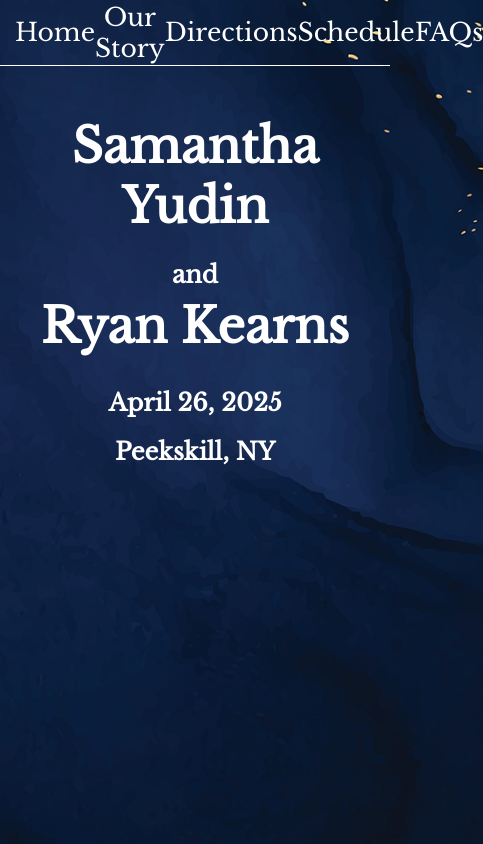
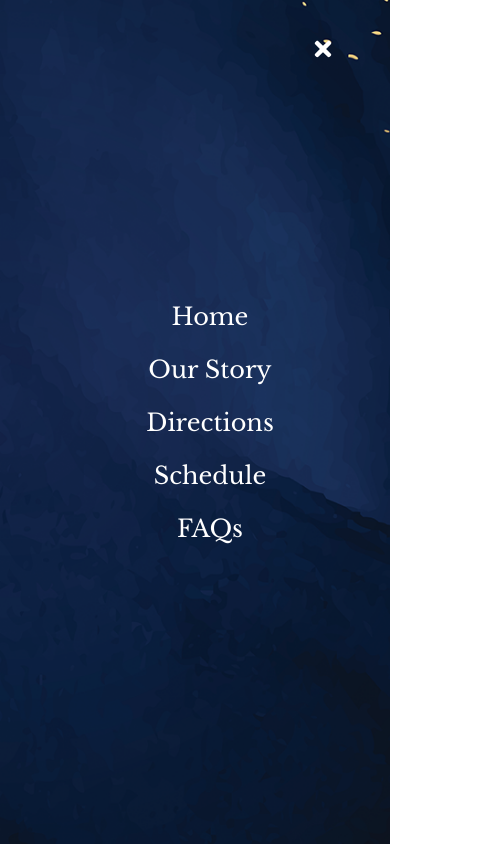
Before and after one commit to rhkearns/rksy-wedding-site, a React (Create React App) app: page / in a window 390 px wide. Shown: the whole page, 483 px wide, since content can reach past the window. Built offline with nearby package versions, Linux system fonts and the light colour scheme.

Commit message:
nav bar reponseive

```diff
--- a/src/components/Navbar/Navbar.jsx
+++ b/src/components/Navbar/Navbar.jsx
@@ -1,10 +1,18 @@
-import React from 'react';
+import React, { useRef } from 'react';
 import './navbar.scss';
+import { FaBars, FaTimes } from 'react-icons/fa';
 import { NavLink } from 'react-router-dom';
 
 const Navbar = () => {
+	const navRef = useRef();
+
+	const showNavbar = () => {
+		navRef.current.classList.toggle('responsive_nav');
+	};
+
 	return (
-		<nav className="nav-bar">
+		<header>
+			<nav ref={navRef} className="nav-bar">
 				<NavLink to="/" className="nav-link">
 					Home
 				</NavLink>
@@ -20,7 +28,14 @@ const Navbar = () => {
 				<NavLink to="/faqs" className="nav-link">
 					FAQs
 				</NavLink>
+				<button className="nav-btn nav-close-btn" onClick={showNavbar}>
+					<FaTimes />
+				</button>
 			</nav>
+			<button className="nav-btn" onClick={showNavbar}>
+				<FaBars />
+			</button>
+		</header>
 	);
 };
 
--- a/src/components/Navbar/navbar.scss
+++ b/src/components/Navbar/navbar.scss
@@ -4,20 +4,71 @@ nav {
 	justify-content: space-around;
 	padding: 0px 15px;
 	border-bottom: 1px solid white;
-}
-
-.nav-bar {
 	height: 65px;
 }
 
 .nav-bar a:hover {
-  border-bottom: 2px solid gold;
+	border-bottom: 2px solid rgb(209, 173, 12);
 }
 
 .nav-bar a {
 	text-decoration: none;
-  // margin-left: 24px;
 	font-weight: 500;
-  font-size: 25px;
+	font-size: 1.5rem;
 	color: white;
 }
+
+.nav-btn {
+	padding: 5px;
+	cursor: pointer;
+	background: transparent;
+	border: none;
+	outline: none;
+	color: white;
+	visibility: hidden;
+	opacity: 0;
+	font-size: 1.5rem;
+}
+
+// header div,
+// nav {
+// 	display: flex;
+// 	align-items: center;
+// }
+
+@media only screen and (max-width: 800px) {
+	.nav-btn {
+		visibility: visible;
+		opacity: 1;
+    right: true;
+	}
+
+	nav {
+		position: fixed;
+		top: 0;
+		left: 0;
+		height: 100%;
+		width: 100%;
+		display: flex;
+		flex-direction: column;
+		align-items: center;
+		justify-content: center;
+		gap: 1.5rem;
+		background: url(../../images/Background_small.png) no-repeat center center
+			fixed;
+		background-size: cover;
+    // background-color: purple;
+		transition: 1s;
+	}
+
+	.responsive_nav {
+		transform: none;
+		transform: translateY(-100vh);
+	}
+
+	.nav-close-btn {
+		position: absolute;
+		top: 2rem;
+		right: 5rem;
+	}
+}
```
Lines whose indentation alone changed are shown as unchanged.
